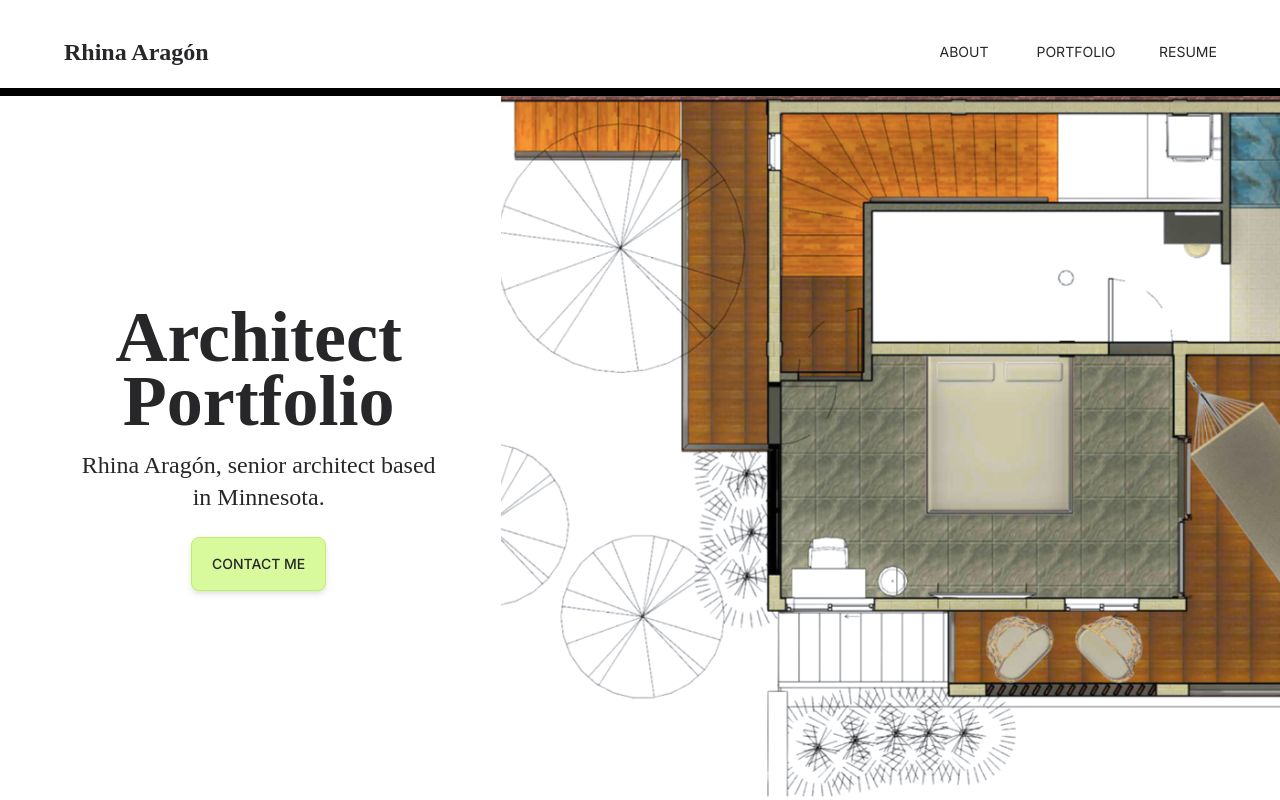
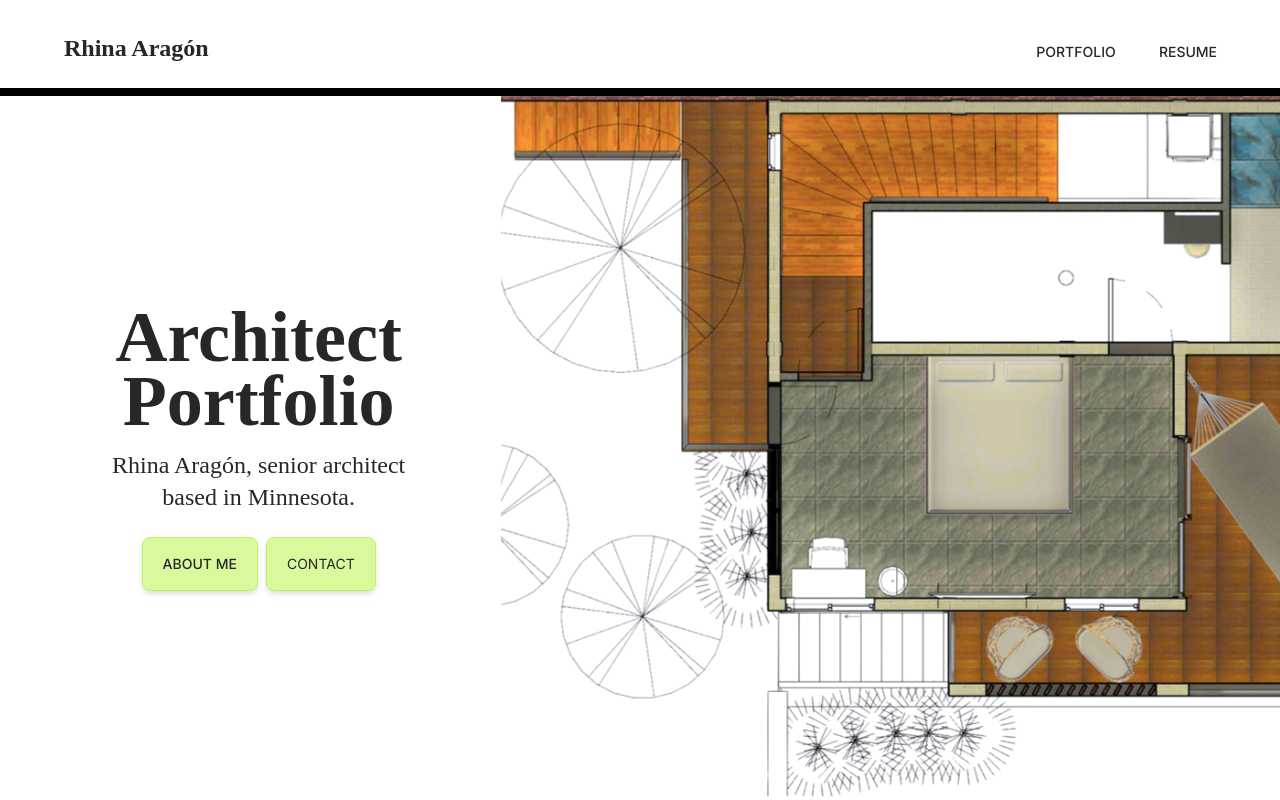
Before and after one commit to liz-garcia/architect-portfolio, a React (Vite) app in the folder client/: page / in a window 1280 px wide. Shown: the top 800 px of the page. Built offline with nearby package versions, Linux system fonts and the light colour scheme; a web font is replaced by a local one.

Commit message:
Fixed style details.

```diff
--- a/client/src/components/Logo.jsx
+++ b/client/src/components/Logo.jsx
@@ -3,7 +3,7 @@ import { Link } from "react-router-dom";
 // Tailwind CSS utility classes
 const logoStyle = "p-1 flex items-center justify-center";
 const linkStyle =
-  "p-3 py-5 size-full text-center flex items-center justify-center font-serif font-black text-2xl md:text-[1.65rem] sm:text-[1.55rem] md:pl-2 sm:p-2 leading-5";
+  "p-3 py-5 size-full text-center flex items-center justify-center font-serif font-black text-2xl md:text-[1.65rem] sm:text-[1.55rem] md:pl-2 sm:p-2 leading-5 mb-2";
 
 // Logo Component
 const Logo = () => {
--- a/client/src/components/Nav.jsx
+++ b/client/src/components/Nav.jsx
@@ -5,17 +5,12 @@ const navStyle = "p-1";
 const ulStyle = "h-full flex space-x-8 sm:space-x-1";
 const liStyle = "h-full w-20";
 const linkStyle =
-  "size-full flex items-center justify-center text-center hover:underline underline-offset-8 text-sm sm:text-xs";
+  "font-medium size-full flex items-center justify-center text-center hover:underline underline-offset-8 text-sm";
 
 const Nav = () => {
   return (
     <nav className={navStyle}>
       <ul className={ulStyle}>
-        <li className={liStyle}>
-          <a href="#about" className={linkStyle}>
-            ABOUT
-          </a>
-        </li>
         <li className={liStyle}>
           <Link to="/portfolio" className={linkStyle}>
             PORTFOLIO
--- a/client/src/main.jsx
+++ b/client/src/main.jsx
@@ -7,7 +7,7 @@ import "./index.css";
 // Tailwind CSS utility classes
 const dimensions = "";
 const layout = "flex flex-col bg-[#FFFFFF]";
-const text = "text-base/loose text-zinc-800 font-sans";
+const text = "text-base text-zinc-800 font-sans";
 const darkMode = "";
 const tailwindClasses = `${dimensions} ${layout} ${text} ${darkMode}`;
 
--- a/client/src/pages/Home/HeroSection.jsx
+++ b/client/src/pages/Home/HeroSection.jsx
@@ -1,4 +1,5 @@
 import PrimaryLink from "../../components/Buttons/PrimaryLink.jsx";
+import SecondaryLink from "../../components/Buttons/SecondaryLink.jsx";
 import AutoEaseCarrousel from "../../components/Galleries/AutoEaseCarrousel.jsx";
 import heroImage1 from "/architectural-plan-1.png";
 import heroImage2 from "/architectural-plan-2.png";
@@ -8,12 +9,13 @@ import heroImage3 from "/architectural-plan-3.png";
 const heroSectionStyle =
   "w-[100dvw] h-[88dvh] flex pl-16 md:p-0 2xl:pl-16 3xl:pl-28 items-center justify-center md:flex-col-reverse gap-8 md:gap-3 2xl:gap-12 3xl:gap-24";
 const heroTitleStyle =
-  "w-1/3 text-center flex flex-col md:w-full md:h-1/3 items-center justify-center md:pb-4 sm:pb-5";
+  "w-1/3 text-center flex flex-col md:w-full md:h-1/3 items-center justify-center md:pb-8 sm:pb-5";
 const h1Style =
-  "font-serif font-bold mb-4 lg:text-5xl/[3rem] xl:text-6xl/[3.5rem] 2xl:text-7xl/[4rem] 3xl:text-8xl/[5.5rem] md:mb-1";
+  "font-serif font-bold mb-4 lg:text-5xl/[3rem] xl:text-6xl/[3.5rem] 2xl:text-7xl/[4rem] 3xl:text-8xl/[5.5rem] md:mb-2 sm:pb-1";
 const h2Style =
-  "font-serif pb-2 lg:px-0 2xl:px-4 3xl:px-4 mb-4 md:mb-1 sm:text-lg/5 lg:text-xl/6 2xl:text-2xl 3xl:text-3xl";
+  "font-serif font-normal pb-2 lg:px-0 2xl:px-4 3xl:px-4 mb-4 md:mb-2 2xl:text-2xl lg:text-2xl/6 sm:text-xl/5 3xl:text-3xl mx-8";
 const heroImagesContainerStyle = "w-2/3 h-full md:h-2/3 md:w-full";
+const heroButtonsStyle = "flex gap-2";
 
 // HeroSection component
 function HeroSection() {
@@ -27,7 +29,10 @@ function HeroSection() {
           <h2 className={h2Style}>
             Rhina Aragón, senior architect based in Minnesota.
           </h2>
-          <PrimaryLink to="/#contact">Contact me</PrimaryLink>
+          <div id="heroButtons" className={heroButtonsStyle}>
+            <PrimaryLink to="/#about">About Me</PrimaryLink>
+            <SecondaryLink to="/#contact">Contact</SecondaryLink>
+          </div>
         </div>
         <div id="heroImagesContainer" className={heroImagesContainerStyle}>
           <AutoEaseCarrousel
```
